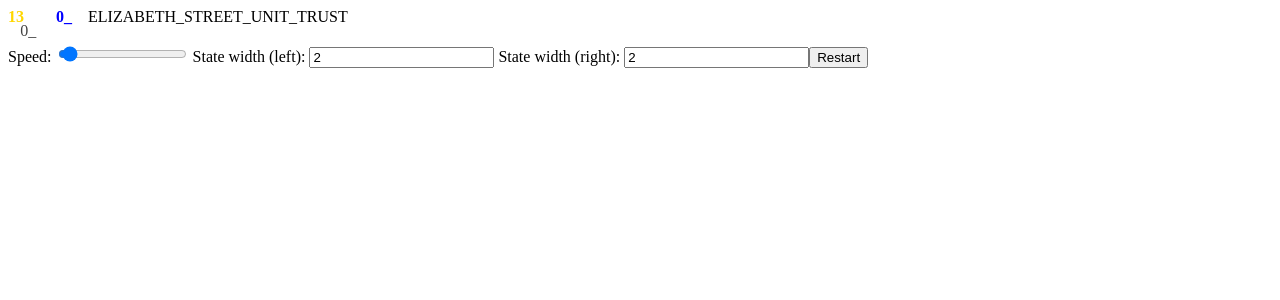
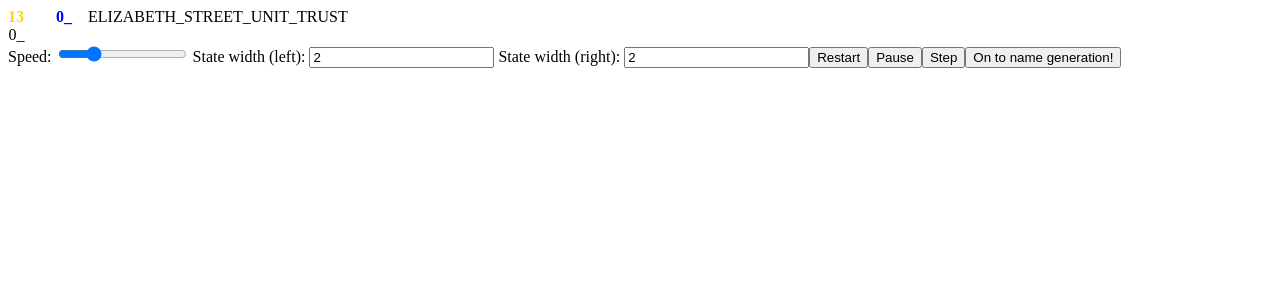
Before and after one commit to bilalakil/learnmarkov.tech, a Vue app: page / in a window 1280 px wide. Shown: the top 300 px of the page. Built offline with nearby package versions, Linux system fonts and the light colour scheme.

Commit message:
prg: 'Learning' complete (without aesthetic) - onto generation.

```diff
--- a/src/components/Trainer.vue
+++ b/src/components/Trainer.vue
@@ -35,7 +35,7 @@
     <div id="control">
       <label>
         Speed:
-        <input type="range" v-model.number="speed" min="1" v-bind:max="100"/>
+        <input type="range" v-model.number="speed" min="0" :max="SPEEDS.length - 1"/>
       </label>
       <label>
         State width (left):
@@ -46,14 +46,19 @@
         <input type="number" v-model.number="stateWidthRight"/>
       </label>
       <button @click="restart">Restart</button>
+      <button v-if="playing" @click="playing = false">Pause</button>
+      <button v-else @click="playing = true">Play</button>
+      <button @click="nextStep">Step</button>
+      <button @click="finishAsap">On to name generation!</button>
     </div>
   </div>
 </template>
 
 <script>
-const animSpeed = 5000
+let curLoop = 0
 
 const stopWords = [
+  'PARTNERSHIP',
   'HOLDINGS',
   'PTY',
   'LTD',
@@ -62,7 +67,8 @@ const stopWords = [
   'AUSTRALIA',
   'CORPORATION',
   'AUSTRALASIA',
-  'ASIA PACIFIC',
+  'ASIA',
+  'PACIFIC',
   'COMPANY',
   'INTERNATIONAL'
 ]
@@ -75,21 +81,26 @@ export default {
   },
   data () {
     return {
-      speed: 5,
       nextStep: this.nextName,
 
+      animated: true,
+      playing: true,
+
+      speed: 1,
       stateWidthLeft: 2,
       stateWidthRight: 2,
 
       stateTransitions: {},
 
       nameCursor: -1,
-      stateCursor: -1
+      stateCursor: -1,
+
+      SPEEDS: [2000, 1000, 500, 250, 0]
     }
   },
   computed: {
     delay () {
-      return animSpeed / this.speed
+      return this.SPEEDS[this.speed]
     },
 
     currentName () {
@@ -125,11 +136,31 @@ export default {
   },
   methods: {
     next (delayMult) {
-      delayMult = typeof delayMult === 'undefined'
+      const self = this
+      const thisLoop = ++curLoop
+      const delayUntil = performance.now() + this.delay * (
+        typeof delayMult === 'undefined'
           ? 1
           : delayMult
+      )
 
-      setTimeout(this.nextStep, this.delay * delayMult)
+      const loop = (now) => {
+        if (!self.playing || !self.animated) {
+          return
+        }
+
+        if (thisLoop !== curLoop) {
+          return
+        }
+
+        if (now >= delayUntil) {
+          self.nextStep()
+        } else {
+          requestAnimationFrame(loop)
+        }
+      }
+
+      requestAnimationFrame(loop)
     },
 
     nextName () {
@@ -137,14 +168,13 @@ export default {
         this.nameCursor += 1
 
         if (this.nameCursor >= this.data.length ||
-            this.currentName.length >= this.stateWidthLeft
-        ) {
+            this.currentName.length >= this.stateWidthLeft) {
           break
         }
       }
       this.stateCursor = -1
 
-      if (this.nameCursor < this.data.length) {
+      if (this.animated && this.nameCursor < this.data.length) {
         this.nextStep = this.nextState
         this.next()
       }
@@ -152,8 +182,10 @@ export default {
     nextState () {
       this.stateCursor += 1
 
+      if (this.animated) {
         this.nextStep = this.registerPossibleState
         this.next()
+      }
     },
     registerPossibleState () {
       let ts = this.stateTransitions[this.currentState]
@@ -165,6 +197,7 @@ export default {
       const pos = this.stateCursor + this.stateWidthLeft
       ts.push(this.currentName.slice(pos, pos + this.stateWidthRight))
 
+      if (this.animated) {
         if (this.stateCursor !== this.currentName.length - this.stateWidthLeft) {
           this.nextStep = this.nextState
         } else {
@@ -172,6 +205,7 @@ export default {
         }
 
         this.next()
+      }
     },
 
     indexInState (i, lor) {
@@ -199,16 +233,41 @@ export default {
     restart () {
       this.nextStep = this.nextName
 
+      this.animated = true
+      this.playing = true
+
       this.stateTransitions = {}
 
       this.nameCursor = -1
       this.stateCursor = -1
 
-      this.next(1.5)
+      this.next()
+    },
+    finishAsap () {
+      this.animated = false
+
+      if (this.nameCursor === -1) {
+        this.nameCursor = 0
+      }
+
+      while (this.nameCursor !== this.data.length) {
+        while (this.stateCursor !== this.currentName.length) {
+          this.nextState()
+          this.registerPossibleState()
+        }
+        this.nextName()
+      }
     }
   },
   mounted () {
-    this.next(1.5)
+    this.next()
+  },
+  watch: {
+    playing (val) {
+      if (val) {
+        this.next()
+      }
+    }
   }
 }
 </script>
```
Lines whose indentation alone changed are shown as unchanged.
